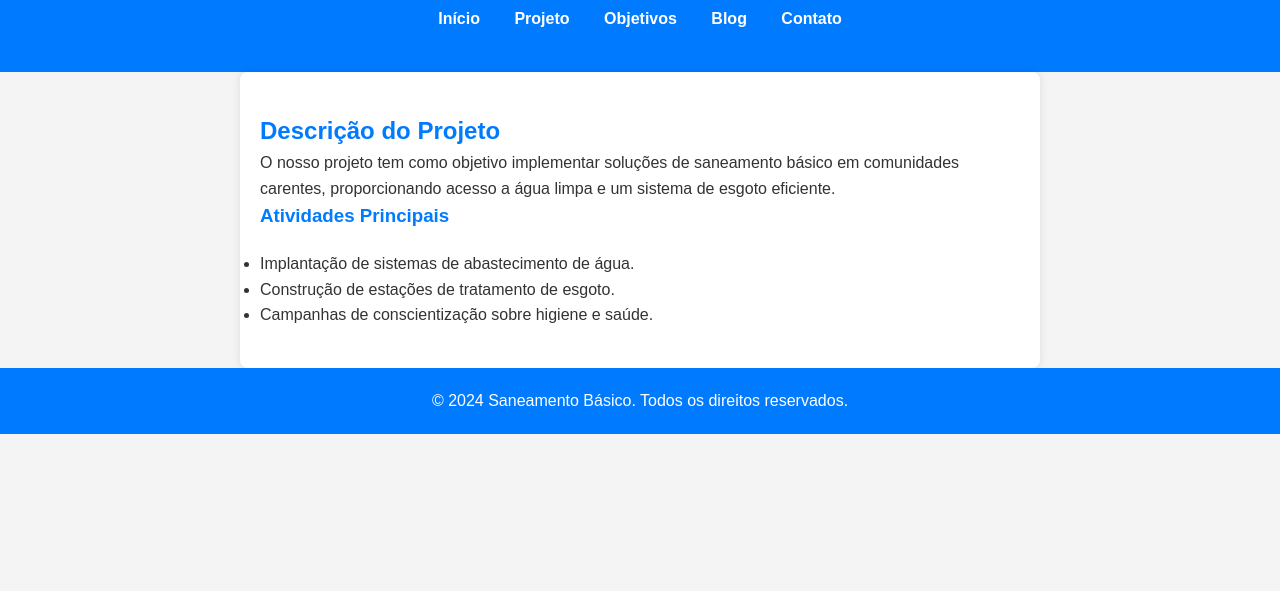
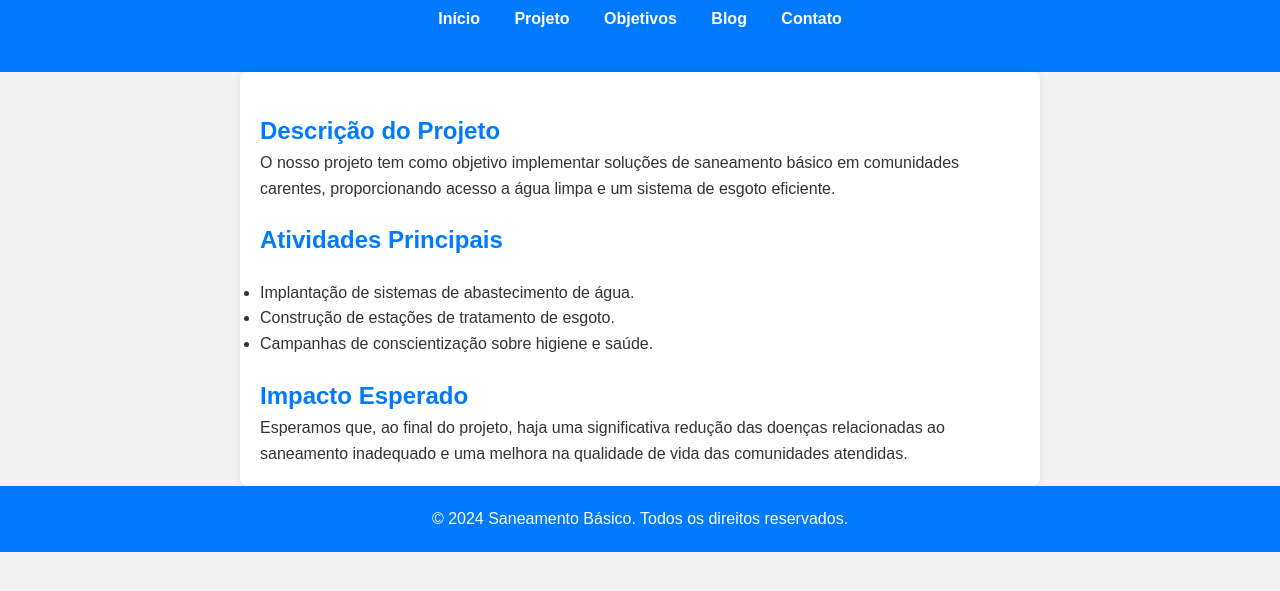
Before and after one commit to DiogoSoares123/saneamento1, a plain HTML site: page projeto.html in a window 1280 px wide. Shown: the part 85-676 px from the top of the page. Drawn offline with Linux system fonts and the light colour scheme.

Commit message:
Update projeto.html

```diff
--- a/projeto.html
+++ b/projeto.html
@@ -3,6 +3,7 @@
 <head>
     <meta charset="UTF-8">
     <meta name="viewport" content="width=device-width, initial-scale=1.0">
+    <meta name="description" content="Descrição do projeto de saneamento básico e suas atividades principais.">
     <title>Projeto de Saneamento Básico</title>
     <link rel="stylesheet" href="styles.css">
 </head>
@@ -20,14 +21,22 @@
         </nav>
     </header>
     <main>
+        <section>
             <h2>Descrição do Projeto</h2>
             <p>O nosso projeto tem como objetivo implementar soluções de saneamento básico em comunidades carentes, proporcionando acesso a água limpa e um sistema de esgoto eficiente.</p>
-        <h3>Atividades Principais</h3>
+        </section>
+        <section>
+            <h2>Atividades Principais</h2>
             <ul>
                 <li>Implantação de sistemas de abastecimento de água.</li>
                 <li>Construção de estações de tratamento de esgoto.</li>
                 <li>Campanhas de conscientização sobre higiene e saúde.</li>
             </ul>
+        </section>
+        <section>
+            <h2>Impacto Esperado</h2>
+            <p>Esperamos que, ao final do projeto, haja uma significativa redução das doenças relacionadas ao saneamento inadequado e uma melhora na qualidade de vida das comunidades atendidas.</p>
+        </section>
     </main>
     <footer>
         <p>&copy; 2024 Saneamento Básico. Todos os direitos reservados.</p>
```
Lines whose indentation alone changed are shown as unchanged.
